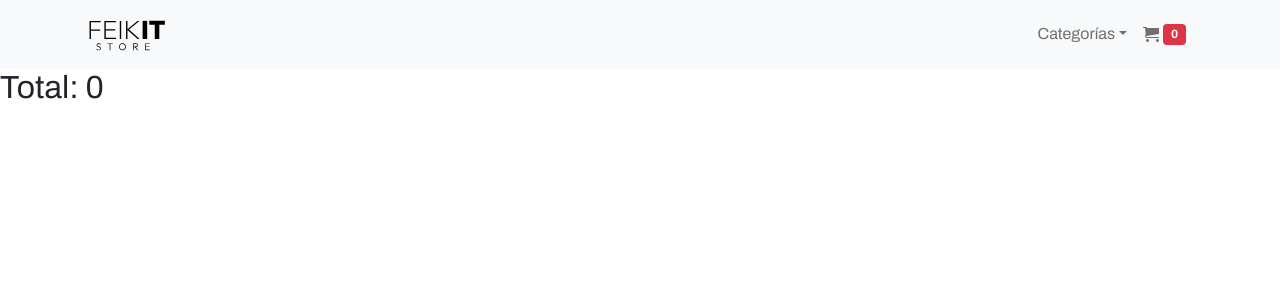
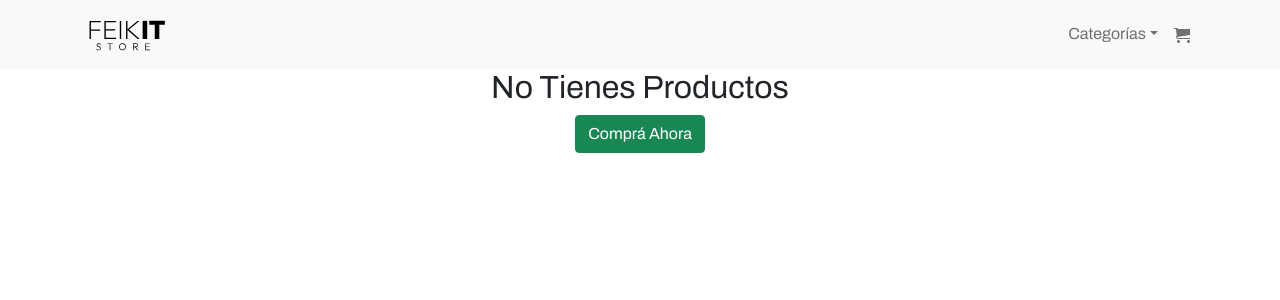
Before and after one commit to varelapablo76/ecommerce-coder, a React (Create React App) app: page /carrito in a window 1280 px wide. Shown: the top 300 px of the page. Built offline with nearby package versions, Linux system fonts and the light colour scheme.

Commit message:
added conditionals to proyect in CartWidget and Cart Icon in Navbar

```diff
--- a/src/App.css
+++ b/src/App.css
@@ -92,5 +92,9 @@ font-size: 1.1rem;
   height: 2.5rem;
 }
 .product__content_imgCart{
-  width: 5rem;
+  width: 12rem;
 }
+
+.buttonCart{
+  width: 3rem;
+}
--- a/src/components/Navbar/CartWidget.jsx
+++ b/src/components/Navbar/CartWidget.jsx
@@ -3,33 +3,72 @@ import '../../App.css';
 import Button from 'react-bootstrap/Button'
 
 
+import { FiTrash } from 'react-icons/fi'
+import {Link} from 'react-router-dom'
+
+
 const CartWidget = () => {
 
-    const {listaCarrito, deleItemCart,emptyCart,valorTotal,itemsTotal}  = UsoCarritoContext()
+    const {listaCarrito, deleItemCart,emptyCart,valorTotal}  = UsoCarritoContext()
 
     return (
         <>
+
+        {listaCarrito.length === 0  ? (
+            <div className="d-flex flex-column align-items-center    ">
+
+                <h2>No Tienes Productos</h2>
+
+                <Link to='/'>
+
+                <Button variant="success"> Comprá Ahora </Button>
+                </Link>
+            </div>
+
+        )
+         : (
+
+        <div className='d-flex flex-column align-items-end container'>
+
             {listaCarrito.map((prod) => (
-            <div key={prod.id} className='d-flex align-items-center justify-content-center'>
+            <div key={prod.id} className='d-flex align-items-center justify-content-around py-3 '>
 
-                <img className="product__content_imgCart col-12 col-md-5" src={prod.img} alt="" />
-                <div className="product__content col-12 col-md-6">
-                    <div className="product__content_info ms-2">
+                <img className="product__content_imgCart col-md-3" src={prod.img} alt="" />
+                <div className="product__content col-md-7 d-flex justify-content-between ">
+                    <div className="product__content_info  ms-2">
+                        <div>
                         <h2 className="product__content_title">{prod.title}</h2>
-                        <h3 className="product__content_price" > {prod.price}</h3>
-                        <h2 className="product__content_title"> Cantidad: {prod.cantidad}</h2>
-                        <button onClick={()=>deleItemCart(prod.id)}>Eliminar Producto</button>
-                   </div>
+                        <p className="product__content_title"> Cantidad: {prod.cantidad}</p>
+                        </div>
+                        <div>
+                            <h3 className="product__content_price" > $ {prod.price}</h3>
+                        {/* <button onClick={()=>deleItemCart(prod.id)}>Eliminar Producto</button> */}
+                        </div>
+                    </div>
+
+                <div className="d-flex align-items-center">
+
+                 <Button onClick={()=>deleItemCart(prod.id)} variant="outline-secondary" className='m-2'>   <FiTrash /> </Button>
+                <Button onClick ={emptyCart}>Vaciar Carrito</Button>
                 </div>
-                <Button onClick ={emptyCart}>Vaciar Carrito</Button>
+                </div>
             </div>
             )
 
             )
         }
 
-        <h2>Total: {valorTotal()}</h2>
+        <h2 className="product__content_title">Total: {valorTotal()}</h2>
         {console.log(valorTotal())}
+
+        </div>
+
+        )
+
+
+}
+
+
         </>
 
     )
--- a/src/components/Navbar/Navbar.jsx
+++ b/src/components/Navbar/Navbar.jsx
@@ -16,6 +16,7 @@ const NavbarStore = () => {
 
   const {itemsTotal}  = UsoCarritoContext()
 
+  const valueTest = itemsTotal()
 
 
     return (
@@ -34,7 +35,12 @@ const NavbarStore = () => {
         </NavDropdown>
         <Nav.Link as={Link} to="/carrito">
           <ImCart className="icon__navbar"/>
-          <Badge bg="danger" className="m-1">{itemsTotal()}</Badge>
+          {valueTest === 0 ? (
+            <></>
+          )
+          :
+          (<Badge bg="danger" className="m-1">{itemsTotal()}</Badge>  )
+          }
         </Nav.Link>
       </Nav>
     </Navbar.Collapse>
```
